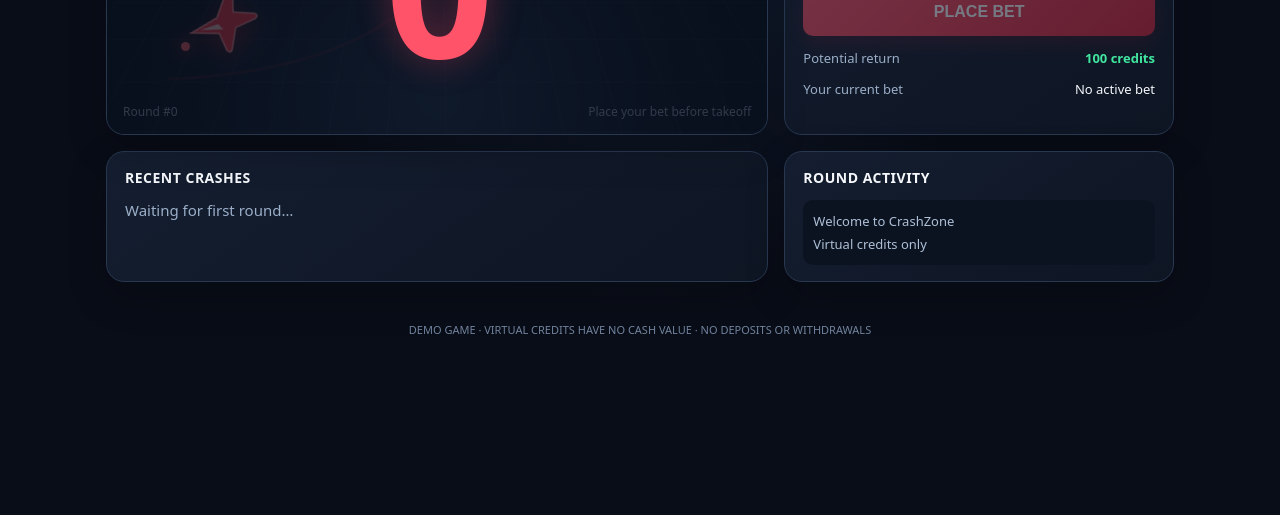
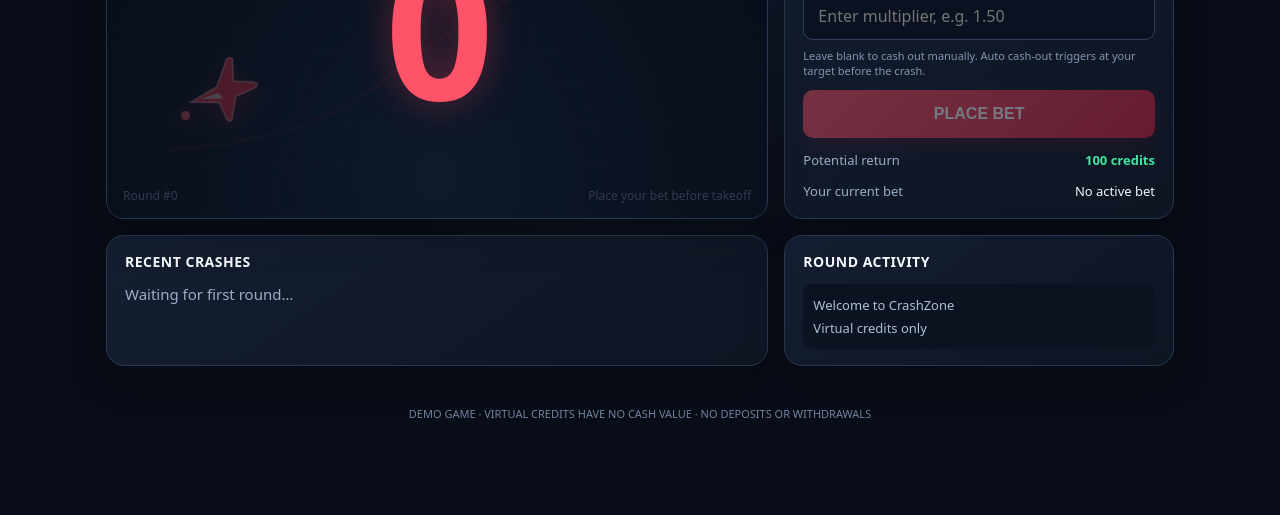
Before and after one commit to prince151093/Btr-games, a website: page src/public/index.html in a window 1280 px wide. Shown: the part 285-800 px from the top of the page. Drawn offline with nearby package versions, Linux system fonts and the light colour scheme; no server answers.

Commit message:
Add files via upload

```diff
--- a/src/public/index.html
+++ b/src/public/index.html
@@ -14,7 +14,7 @@ main{max-width:1100px;margin:auto;padding:20px 16px 40px;display:grid;grid-templ
 .flight{position:relative;min-height:340px;background:radial-gradient(ellipse at 50% 90%,#243b5a 0,#101d31 55%,#0b1220 100%);overflow:hidden}
 .flight:before{content:"";position:absolute;inset:0;background-image:linear-gradient(#ffffff08 1px,transparent 1px),linear-gradient(90deg,#ffffff08 1px,transparent 1px);background-size:42px 42px;transform:perspective(260px) rotateX(22deg) scale(1.4);transform-origin:bottom}
 .sky-label{position:absolute;top:16px;left:18px;color:#a8bbd5;font-size:12px;letter-spacing:1.4px;font-weight:700}
-.status{position:absolute;right:16px;top:14px;border:1px solid #ffffff20;border-radius:999px;padding:6px 10px;font-size:11px;color:#c6d6e9;background:#111a2bcc}
+.status{position:absolute;right:16px;top:14px;border:1px solid #ffffff20;border-radius:999px;padding:6px 10px;font-size:11px;color:#c6d6e9;background:#111a2bcc}.status.in-flight,.status.flying{display:none}
 .takeoff-timer{position:absolute;inset:0;display:flex;flex-direction:column;align-items:center;justify-content:center;gap:8px;z-index:2;background:#070d18b8;color:#dce7f8;text-align:center;font-size:clamp(16px,3vw,24px);font-weight:900;letter-spacing:1.5px;text-shadow:0 3px 18px #000;pointer-events:none}.takeoff-timer strong{display:block;color:#ff5369;font-size:clamp(88px,24vw,190px);line-height:.95;letter-spacing:-5px;font-variant-numeric:tabular-nums;text-shadow:0 0 36px #ff425955}.takeoff-timer.flying{inset:14px auto auto 50%;transform:translateX(-50%);height:auto;display:block;padding:8px 14px;border:1px solid #ffffff24;border-radius:12px;background:#080d17d9;font-size:12px;letter-spacing:.5px;white-space:nowrap}.takeoff-timer.flying strong{display:inline;font-size:14px;letter-spacing:0;text-shadow:none;color:#68efb0}
 .multiplier{position:absolute;top:76px;width:100%;text-align:center;font-size:clamp(48px,8vw,82px);font-weight:900;letter-spacing:-3px;text-shadow:0 0 30px #ff455933;font-variant-numeric:tabular-nums}
 .multiplier.running{color:#fff}.multiplier.crashed{color:var(--red)}.multiplier.waiting{color:#d7e3f5}
@@ -26,7 +26,7 @@ main{max-width:1100px;margin:auto;padding:20px 16px 40px;display:grid;grid-templ
 .field-label{display:block;color:#9fb1cb;font-size:12px;margin:0 0 7px}.bet-row{display:flex;gap:8px}.bet-input{min-width:0;flex:1;background:#0a1120;border:1px solid #30415d;border-radius:10px;padding:13px;color:white;font-size:16px;outline:none}.bet-input:focus{border-color:#6385ba}
 .small-btn,.primary{border:0;border-radius:10px;font-weight:800;cursor:pointer;transition:filter .15s,transform .15s}.small-btn{background:#24334b;color:#e4edf9;padding:0 12px}.small-btn:hover,.primary:hover{filter:brightness(1.12)}button:disabled{opacity:.42;cursor:not-allowed}
 .primary{width:100%;margin-top:12px;padding:15px;background:linear-gradient(135deg,#ff5366,#dc253e);color:white;font-size:16px;box-shadow:0 7px 20px #ed294533}.primary.cash{background:linear-gradient(135deg,#37e6a0,#13b978);color:#061a12;box-shadow:0 7px 20px #19ca8433}
-.return-line{display:flex;justify-content:space-between;margin-top:13px;font-size:13px}.auto-row{display:flex;align-items:center;gap:10px;margin-top:13px;color:#9fb1cb;font-size:13px}.auto-row input{width:18px;height:18px;accent-color:#ff4259}.auto-input{width:100px;background:#0a1120;border:1px solid #30415d;border-radius:8px;padding:8px;color:white}.return-line strong{color:var(--green)}
+.return-line{display:flex;justify-content:space-between;margin-top:13px;font-size:13px}.auto-row{display:grid;grid-template-columns:1fr;align-items:stretch;gap:7px;margin-top:16px;color:#9fb1cb;font-size:12px}.auto-input{display:block;width:100%;min-width:0;height:48px;background:#0a1120;border:1px solid #30415d;border-radius:10px;padding:12px 14px;color:white;font:inherit;font-size:16px;outline:none;font-variant-numeric:tabular-nums}.auto-input:focus{border-color:#6385ba;box-shadow:0 0 0 2px #6385ba22}.auto-help{font-size:11px;color:#8295b0;margin-top:1px}.return-line strong{color:var(--green)}
 /* History panels: side by side, with readable full-width rows */
 .history-wrap{grid-column:1;padding:16px 18px;min-width:0}.section-title{font-size:14px;font-weight:800;letter-spacing:.5px;margin-bottom:13px}
 .history{display:flex;flex-direction:column;gap:8px;width:100%}
@@ -54,7 +54,7 @@ main{max-width:1100px;margin:auto;padding:20px 16px 40px;display:grid;grid-templ
   <div class="balance-line"><div><div class="muted" style="font-size:12px">YOUR VIRTUAL BALANCE</div><div class="balance"><span id="balance">1,000</span> <span style="font-size:12px;color:#9baec8">credits</span></div></div><div class="muted" style="font-size:12px;text-align:right">PILOT<br><strong id="pilotName" style="color:#fff">Connecting…</strong></div></div>
   <label class="field-label" for="betAmount">BET AMOUNT (VIRTUAL CREDITS)</label>
   <div class="bet-row"><input id="betAmount" class="bet-input" type="number" min="1" max="1000" step="1" value="100"><button class="small-btn" data-amount="10">10</button><button class="small-btn" data-amount="20">20</button><button class="small-btn" data-amount="50">50</button><button class="small-btn" data-amount="100">100</button></div>
-  <div class="auto-row"><label for="autoCashout">Auto cash-out at ×</label><input id="autoCashout" class="auto-input" type="number" min="1.01" max="100" step="0.01" placeholder=""><span class="muted">Optional</span></div>
+  <div class="auto-row"><label class="field-label" for="autoCashout">AUTO CASH-OUT MULTIPLIER (×)</label><input id="autoCashout" class="auto-input" type="number" min="1.01" max="100" step="0.01" inputmode="decimal" placeholder="Enter multiplier, e.g. 1.50"><div class="auto-help">Leave blank to cash out manually. Auto cash-out triggers at your target before the crash.</div></div>
   <button id="actionButton" class="primary" disabled>CONNECTING…</button>
   <div class="return-line"><span class="muted">Potential return</span><strong id="potential">100 credits</strong></div>
   <div class="return-line"><span class="muted">Your current bet</span><span id="betStatus">No active bet</span></div>
@@ -102,7 +102,7 @@ main{max-width:1100px;margin:auto;padding:20px 16px 40px;display:grid;grid-templ
   $('online').textContent=String(simulatedOnline);
   $('multiplier').textContent=(game.multiplier||1).toFixed(2)+'×';
   $('multiplier').className='multiplier '+game.phase;
-  $('status').textContent=game.phase==='running'?'PLANE IN FLIGHT':game.phase==='crashed'?'CRASHED':'NEXT ROUND';
+  $('status').textContent=game.phase==='running'?'':game.phase==='crashed'?'CRASHED':'NEXT ROUND';
   $('roundText').textContent='Round #'+(game.roundId||0);
   const timer=$('takeoffTimer');
   const countdown=$('countdownValue');
```
